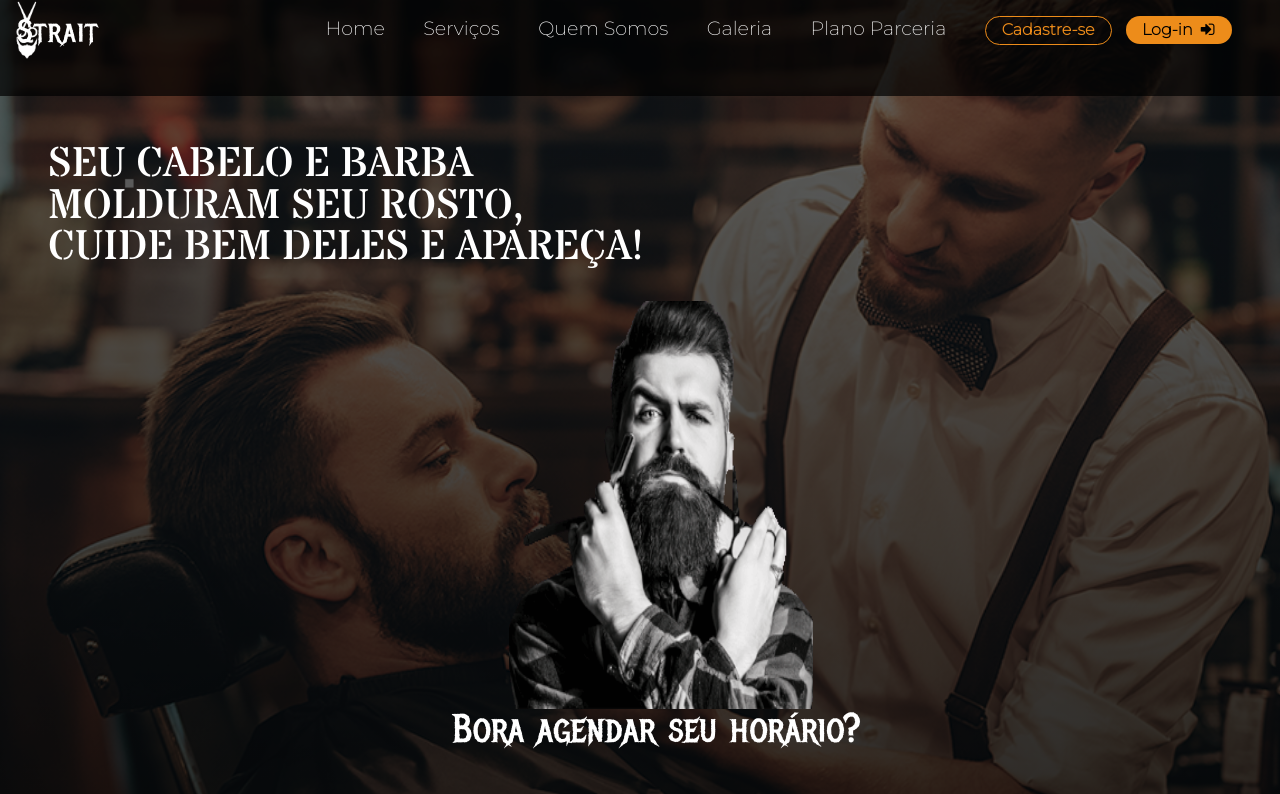
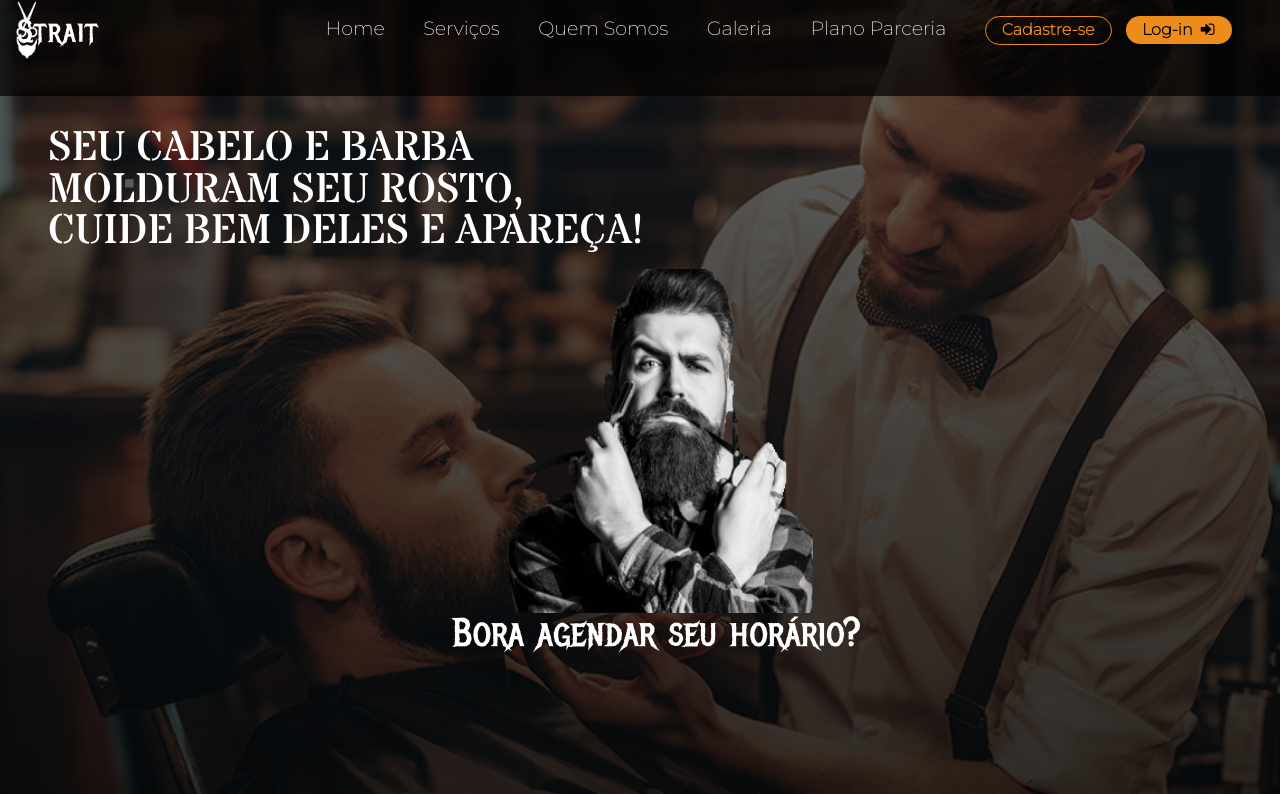
Before and after one commit to Felipediaslc/Barbearia-Strait-Front, a React (Create React App) app: page / in a window 1280 px wide. Shown: the top 794 px of the page. Built offline with nearby package versions, Linux system fonts and the light colour scheme; a web font is replaced by a local one.

Commit message:
refinamento v.33

```diff
--- a/src/Pages/Homee/Homee.css
+++ b/src/Pages/Homee/Homee.css
@@ -14,7 +14,7 @@
     display: flex;
     justify-content: left;
     align-items: flex-start;
-    padding: 9rem 0 0  2rem;
+    padding: 8rem 0 0  2rem;
     width: 50vw;
     margin-left: 1rem ;
    z-index: 1;
@@ -46,10 +46,10 @@ z-index: 1;
     display: flex;
     justify-content: center;
     align-items: center;
-    padding: 2rem 0 0 5rem;
+    padding: 1rem 0 0 5rem;
     margin-left: 26.8rem;
     width: 30vw;
-    height: 55vh;
+    height: 45vh;
     z-index: -2;
 
 }
```
